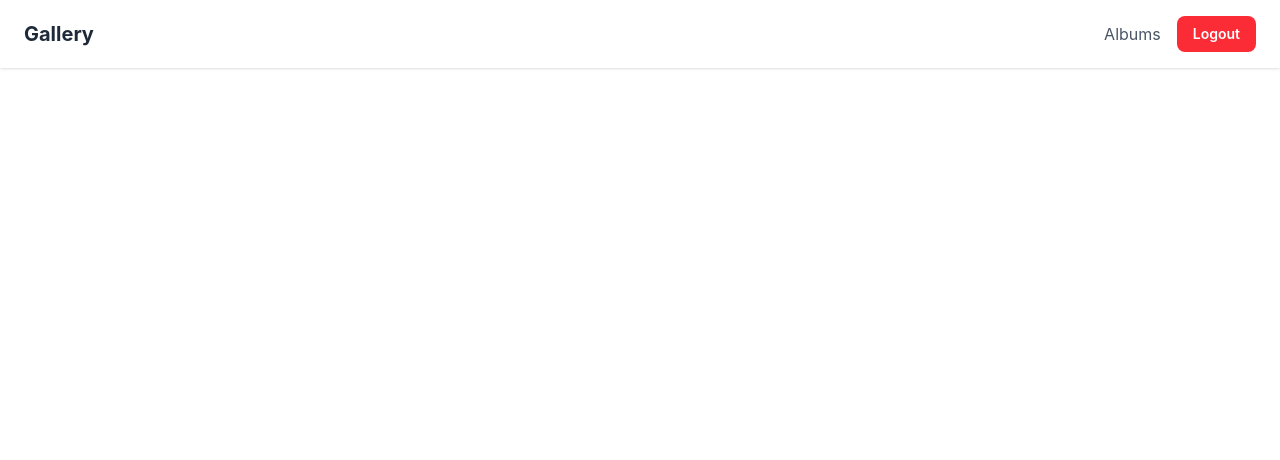
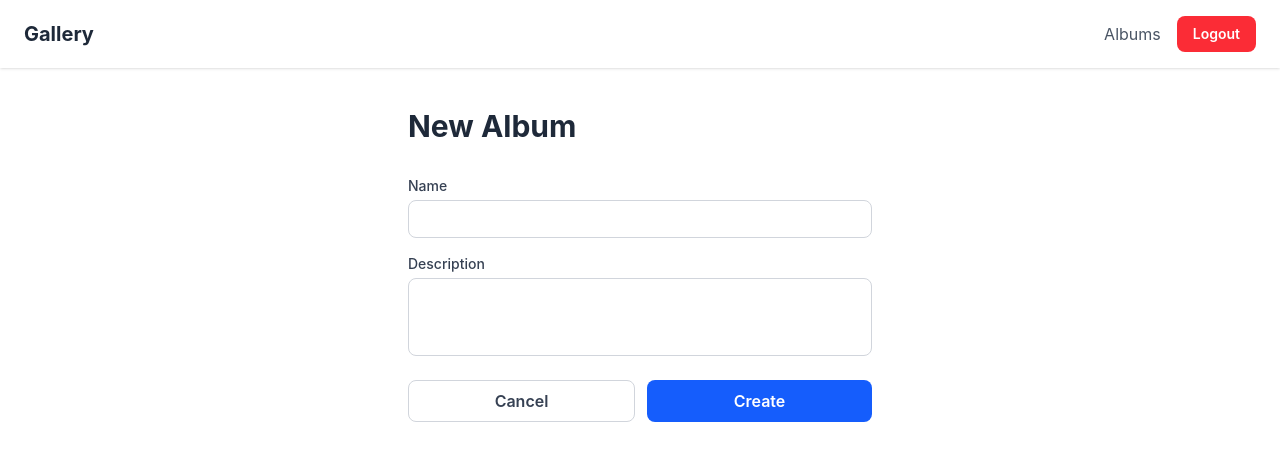
Before and after one commit to ferkoni/gallery, a React (Vite) app: page /albums/new in a window 1280 px wide. Shown: the top 460 px of the page. Built offline with nearby package versions, Linux system fonts and the light colour scheme; sample sign-in values are in the browser's storage.

Commit message:
Add Album form

```diff
--- a/src/App.tsx
+++ b/src/App.tsx
@@ -3,8 +3,10 @@ import { LoginPage } from "@/features/pages/LoginPage.tsx";
 import { Routes, Route, Navigate } from "react-router-dom";
 import { WelcomePage } from "@/features/pages/WelcomePage.tsx";
 import { AlbumGrid } from "@/features/albums/components/AlbumGrid.tsx";
+import { AlbumForm } from "@/features/albums/components/AlbumForm.tsx";
 import { NavBar } from "@/components/NavBar.tsx";
 import { AuthContext } from "@/features/auth/context/AuthContext.tsx";
+import { ProtectedRoute } from "@/components/ProtectedRoute.tsx";
 import { useContext } from "react";
 
 function App() {
@@ -17,9 +19,10 @@ function App() {
         <Route path="/login" element={
           token ? <Navigate to="/albums" replace /> : <LoginPage />
         } />
-        <Route path="/albums" element={
-          token ? <AlbumGrid /> : <Navigate to="/login" replace />
-        } />
+        <Route element={<ProtectedRoute />}>
+          <Route path="/albums" element={<AlbumGrid />} />
+          <Route path="/albums/new" element={<AlbumForm />} />
+        </Route>
       </Routes>
     </>
   );
--- /dev/null
+++ b/src/components/ProtectedRoute.tsx
@@ -0,0 +1,8 @@
+import { AuthContext } from "@/features/auth/context/AuthContext.tsx";
+import { useContext } from "react";
+import { Outlet, Navigate } from "react-router-dom";
+
+export function ProtectedRoute() {
+  const { token } = useContext(AuthContext)!;
+  return token ? <Outlet /> : <Navigate to="/login" replace />;
+}
--- a/src/features/albums/albums.ts
+++ b/src/features/albums/albums.ts
@@ -3,4 +3,4 @@ import { createCrudHooks } from "@/lib/api/createCrudHooks.ts";
 import type { Album } from "@/features/albums/types/album.ts";
 
 const albumsApi = createCrudApi<Album>('/api/albums');
-export const { useList: useAlbums } = createCrudHooks<Album>('albums', albumsApi);
+export const { useList: useListAlbum, useCreate: useCreateAlbum } = createCrudHooks<Album>('albums', albumsApi);
--- /dev/null
+++ b/src/features/albums/components/AlbumForm.tsx
@@ -0,0 +1,72 @@
+import { useCreateAlbum } from "@/features/albums/albums.ts";
+import { useState } from "react";
+import { useNavigate } from "react-router-dom";
+
+export function AlbumForm() {
+  const [name, setName] = useState("");
+  const [description, setDescription] = useState("");
+
+  const createAlbum = useCreateAlbum();
+  const navigate = useNavigate();
+
+  const handleSubmit: React.SubmitEventHandler<HTMLFormElement> = (e) => {
+    e.preventDefault();
+    createAlbum.mutate(
+      {name, description},
+      {
+        onSuccess: () => {
+          navigate("/albums");
+        }
+      }
+    );
+  };
+
+  return (
+    <main className="max-w-lg mx-auto px-6 py-10">
+      <h1 className="text-3xl font-bold text-gray-800 mb-8">New Album</h1>
+
+      <form onSubmit={handleSubmit} className="flex flex-col gap-4">
+        <div className="flex flex-col gap-1">
+          <label className="text-sm font-medium text-gray-700">Name</label>
+          <input
+            type="text"
+            value={name}
+            onChange={e => setName(e.target.value)}
+            className="border border-gray-300 rounded-lg px-3 py-2 text-sm focus:outline-none focus:ring-2 focus:ring-blue-500"
+          />
+        </div>
+
+        <div className="flex flex-col gap-1">
+          <label className="text-sm font-medium text-gray-700">Description</label>
+          <textarea
+            value={description}
+            onChange={e => setDescription(e.target.value)}
+            rows={3}
+            className="border border-gray-300 rounded-lg px-3 py-2 text-sm focus:outline-none focus:ring-2 focus:ring-blue-500 resize-none"
+          />
+        </div>
+
+        {createAlbum.isError && (
+          <p className="text-sm text-red-500">Failed to create album.</p>
+        )}
+
+        <div className="flex gap-3 mt-2">
+          <button
+            type="button"
+            onClick={() => navigate('/albums')}
+            className="flex-1 border border-gray-300 text-gray-700 font-semibold py-2 rounded-lg hover:bg-gray-50 transition-colors"
+          >
+            Cancel
+          </button>
+          <button
+            type="submit"
+            disabled={createAlbum.isPending}
+            className="flex-1 bg-blue-600 hover:bg-blue-700 disabled:opacity-50 text-white font-semibold py-2 rounded-lg transition-colors"
+          >
+            {createAlbum.isPending ? 'Creating...' : 'Create'}
+          </button>
+        </div>
+      </form>
+    </main>
+  );
+}
--- a/src/features/albums/components/AlbumGrid.tsx
+++ b/src/features/albums/components/AlbumGrid.tsx
@@ -1,14 +1,23 @@
-import { useAlbums } from '@/features/albums/albums';
+import { useListAlbum } from '@/features/albums/albums';
+import { Link } from "react-router-dom";
 
 export function AlbumGrid() {
-  const { data: albums, isPending, isError } = useAlbums();
+  const { data: albums, isPending, isError } = useListAlbum();
 
   if (isPending) return <p className="p-6 text-gray-500">Loading...</p>;
   if (isError) return <p className="p-6 text-red-500">Failed to load albums.</p>;
 
   return (
     <main className="max-w-4xl mx-auto px-6 py-10">
-      <h1 className="text-3xl font-bold text-gray-800 mb-6">Albums</h1>
+      <div className="flex items-center justify-between mb-6">
+        <h1 className="text-3xl font-bold text-gray-800">Albums</h1>
+        <Link
+          to="/albums/new"
+          className="bg-blue-600 hover:bg-blue-700 text-white text-sm font-semibold px-4 py-2 rounded-lg transition-colors"
+        >
+          + New Album
+        </Link>
+      </div>
 
       {albums.length === 0 ? (
         <p className="text-gray-500">No albums yet.</p>
```
